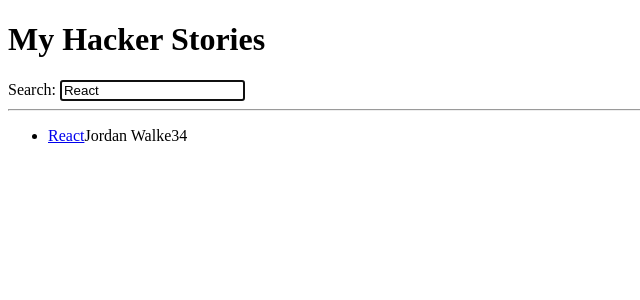
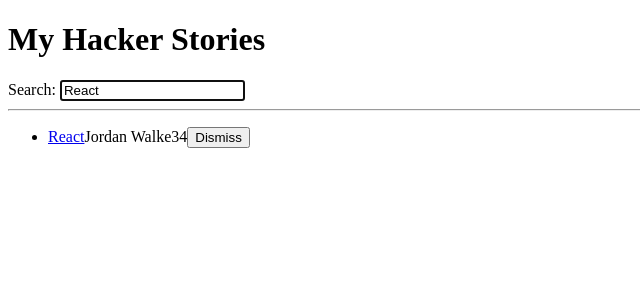
Before and after one commit to slem1/hacker-stories, a React (Vite) app: page / in a window 1280 px wide. Shown: the top 300 px of the page, without its empty margins (0-640 px from the left). Built offline with nearby package versions, Linux system fonts and the light colour scheme.

Commit message:
Add dismiss item

```diff
--- a/src/App.tsx
+++ b/src/App.tsx
@@ -27,7 +27,7 @@ const App = () => {
 
   const [searchTerm, setSearchTerm] = useStorageState('search', 'React');
 
-  const stories = [
+  const initialStories = [
     {
       title: 'React',
       url: 'https://reactjs.org/',
@@ -46,14 +46,17 @@ const App = () => {
     },
   ];
 
-  let filteredStories: Story[] = stories;
+  const [stories, setStories] = React.useState(initialStories);
 
    const handleSearch = (event: ChangeEvent<HTMLInputElement>) => {
      setSearchTerm(event.target.value);
     }
 
+    const handleRemoveStory = (item: Story) => {
+      setStories(stories.filter(story => story.objectID !== item.objectID));
+    }
+
     const searchedStories = stories.filter(story => story.title.toLowerCase().includes(searchTerm.toLowerCase()));
-
 
   return (<div>
 
@@ -65,17 +68,19 @@ const App = () => {
 
     <hr />
 
-    <List list={searchedStories} />
+    <List list={searchedStories} onRemoveItem={handleRemoveStory} />
   </div>
   )
 }
 
 interface ListProps {
-  list: Story[]
+  list: Story[],
+  onRemoveItem: (item: Story) => void
 }
 
 interface ItemProps {
-  item: Story
+  item: Story,
+  onRemoveItem: (item: Story) => void
 }
 
 interface SearchProps {
@@ -122,12 +127,12 @@ const InputWithLabel = ({id, value, type = 'text', children, isFocused, onInputC
 }
 
 
-const List = ({ list }: ListProps) => {
+const List = ({ list, onRemoveItem }: ListProps) => {
 
   return (<div>
     <ul>
       {list.map((item) => (
-        <Item item={item} />
+        <Item key={item.objectID} item={item} onRemoveItem={onRemoveItem} />
       ))}
     </ul>
   </div>
@@ -136,8 +141,9 @@ const List = ({ list }: ListProps) => {
 
 
 
-const Item = ({ item }: ItemProps
-) => (
+const Item = ({ item, onRemoveItem }: ItemProps
+) => {
+  return (
     <li>
       <span>
         <a href={item.url}>{item.title}</a>
@@ -145,8 +151,9 @@ const Item = ({ item }: ItemProps
       <span>{item.author}</span>
       <span>{item.num_comments}</span>
       <span>{item.points}</span>
+      <button key={item.objectID} value={item.objectID} onClick={() => onRemoveItem(item)}>Dismiss</button>
     </li>
-)
-
+  );
+}
 
 export default App
```
Lines whose indentation alone changed are shown as unchanged.
